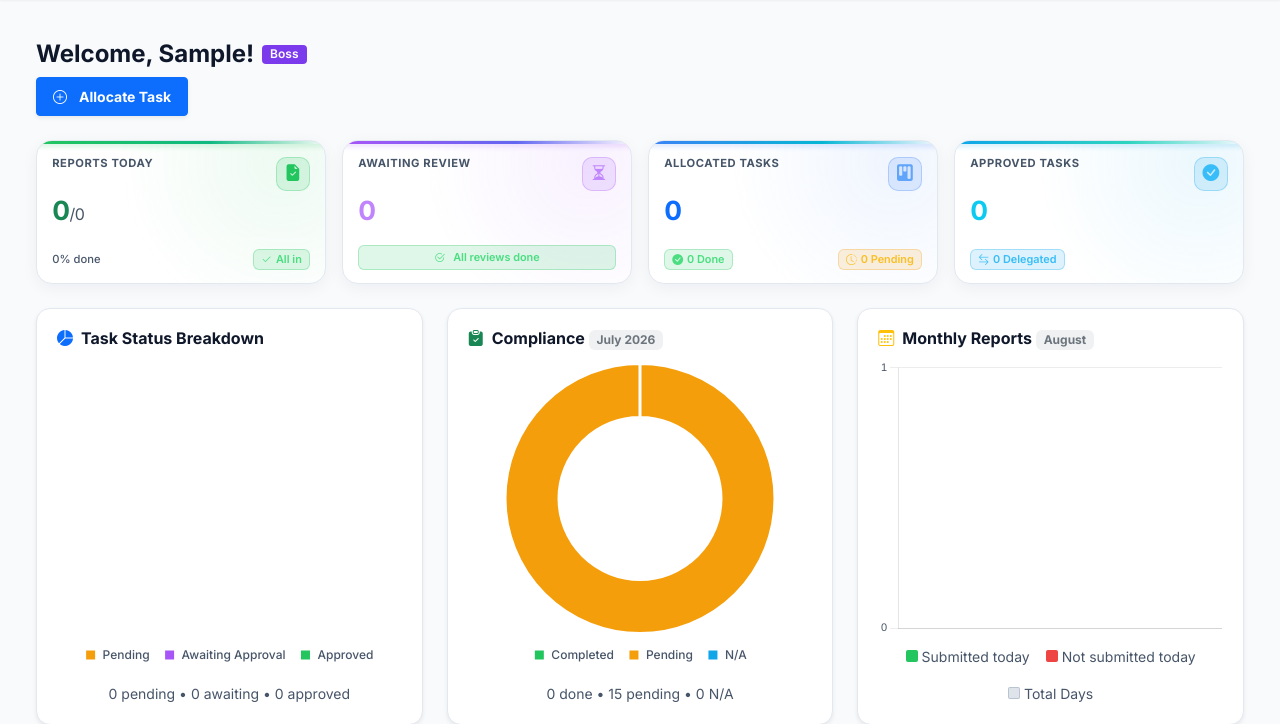
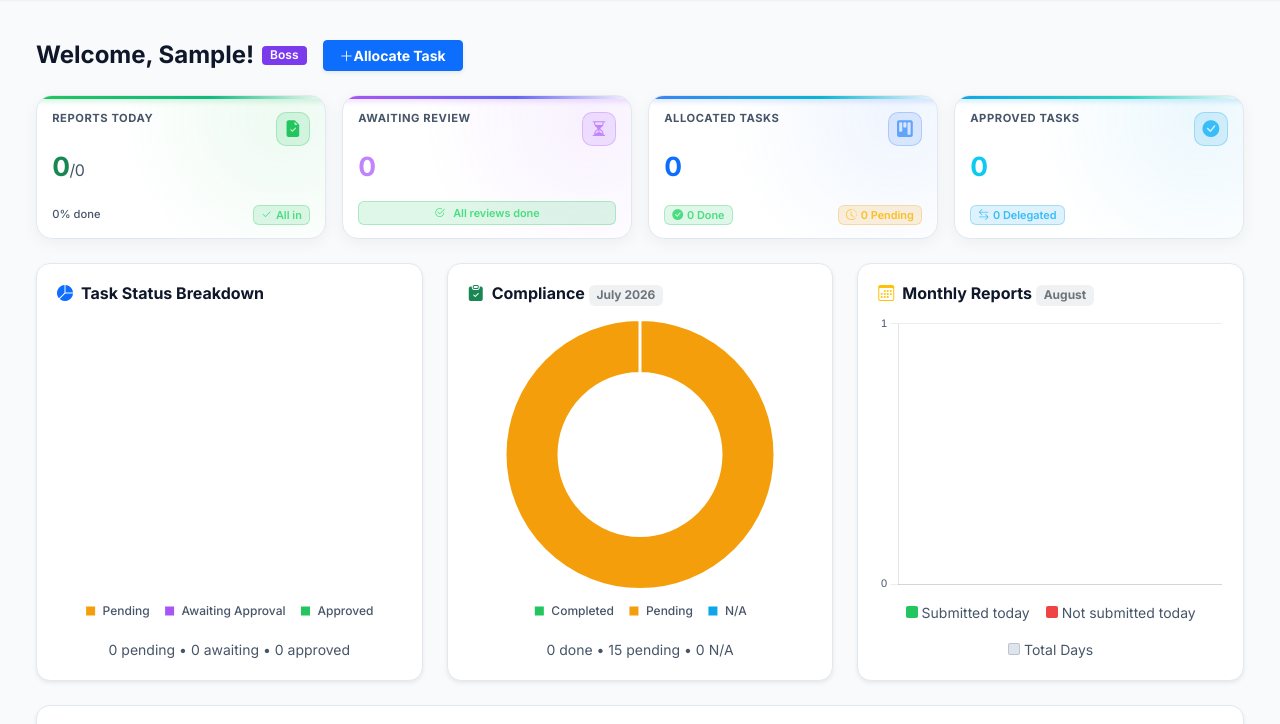
Before and after one commit to nayanjain123-create/Gemini_updates, a Django app: page /dashboard/ in a window 1280 px wide. Shown: the part 73-797 px from the top of the page. Run offline with Django 5.2, Linux system fonts and the light colour scheme; the visitor is signed in with stand-in values (Sample User, id 1); data comes from the database, SQL or seed files in the repository; data that the repository does not hold is empty.

Commit message:
Fix web push endpoint URLs and align +task button next to welcome sentence on boss dashboard

```diff
--- a/accounts/urls.py
+++ b/accounts/urls.py
@@ -41,6 +41,9 @@ urlpatterns = [
 
     # Web Push Notifications
     path('push/vapid-key/', views.push_vapid_key_view, name='push_vapid_key'),
+    path('accounts/push/vapid-key/', views.push_vapid_key_view),
     path('push/subscribe/', views.push_subscribe_view, name='push_subscribe'),
+    path('accounts/push/subscribe/', views.push_subscribe_view),
     path('push/unsubscribe/', views.push_unsubscribe_view, name='push_unsubscribe'),
+    path('accounts/push/unsubscribe/', views.push_unsubscribe_view),
 ]
--- a/templates/dashboard/dashboard.html
+++ b/templates/dashboard/dashboard.html
@@ -320,16 +320,27 @@
   <!-- Header Banner -->
   <div class="d-flex justify-content-between align-items-center mb-3 mb-md-4 gap-2 flex-wrap">
     <!-- Welcome section: order-2 on mobile (below tax alert), order-lg-1 on desktop (left side) -->
-    <div class="d-flex align-items-center gap-2 flex-wrap order-2 order-lg-1">
-      <h2 class="fw-bold mb-0 fs-4 fs-md-2">Welcome, {{ user.username|capfirst }}!</h2>
+    <div class="d-flex align-items-center justify-content-between justify-content-lg-start gap-2 gap-sm-3 flex-grow-1 flex-lg-grow-0 w-100 w-lg-auto order-2 order-lg-1">
+      <div class="d-flex align-items-center gap-2">
+        <h2 class="fw-bold mb-0 fs-4 fs-md-2 text-nowrap">Welcome, {{ user.username|capfirst }}!</h2>
         <span class="badge {% if user.is_boss %}role-badge-boss{% else %}role-badge-employee{% endif %}">
           {{ user.get_role_display }}
         </span>
       </div>
 
-    <!-- Tax alert & Action buttons: order-1 on mobile (ABOVE Welcome line), order-lg-2 on desktop (right side) -->
-    <div class="d-flex align-items-center gap-2 w-100 w-lg-auto ms-lg-auto flex-wrap order-1 order-lg-2 mb-2 mb-lg-0">
+      {% if user.is_boss %}
+      <button class="btn btn-primary fw-bold shadow-sm d-inline-flex align-items-center gap-1.5 btn-sm px-2.5 px-sm-3 py-1.5 text-nowrap" data-bs-toggle="modal"
+        data-bs-target="#assignTaskModalDashboard">
+        <i class="bi bi-plus-lg"></i>
+        <span class="d-none d-sm-inline">Allocate Task</span>
+        <span class="d-inline d-sm-none">Task</span>
+      </button>
+      {% endif %}
+    </div>
+
+    <!-- Tax alert countdown: order-1 on mobile (ABOVE Welcome line), order-lg-2 on desktop (right side) -->
     {% if urgent_statutory_deadlines %}
+    <div class="w-100 w-lg-auto ms-lg-auto order-1 order-lg-2 mb-2 mb-lg-0">
       {% for deadline in urgent_statutory_deadlines %}
       <div class="card border-0 shadow-sm px-3 py-2 tax-countdown-card tax-countdown-{{ deadline.color_phase }} w-100"
         id="taxCountdownCard_{{ deadline.short_name|slugify }}" data-target="{{ deadline.target_iso }}"
@@ -358,17 +369,8 @@
         </div>
       </div>
       {% endfor %}
-      {% endif %}
-
-      {% if user.is_boss %}
-      <button class="btn btn-primary fw-bold shadow-sm d-flex align-items-center gap-2 btn-sm px-2 px-sm-3 py-1 py-sm-2 ms-auto ms-lg-0" data-bs-toggle="modal"
-        data-bs-target="#assignTaskModalDashboard">
-        <i class="bi bi-plus-circle me-1"></i>
-        <span class="d-none d-sm-inline">Allocate Task</span>
-        <span class="d-inline d-sm-none">Task</span>
-      </button>
-      {% endif %}
-    </div>
+    </div>
+    {% endif %}
   </div>
 
   {% if role == 'BOSS' %}
```
Also changed, not shown: templates/accounts/profile.html (+4 -3 lines), templates/base.html (+22 -11 lines). Lines whose indentation alone changed are shown as unchanged.
